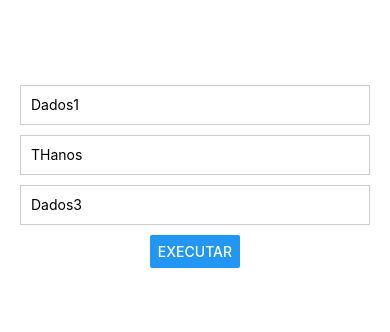
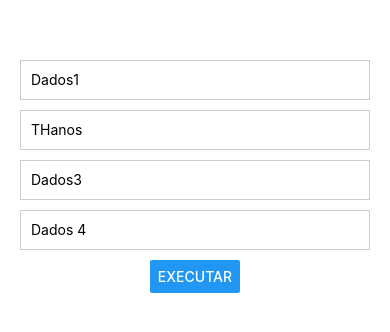
Before and after one commit to FelipePatriota/CAPA, a React Native app in the folder AwesomeProject/: screen / in a window 390 px wide. Shown: the part 246-578 px from the top of the page. Built offline with nearby package versions, Linux system fonts and the light colour scheme.

Commit message:
Botão LD

```diff
--- a/AwesomeProject/App.js
+++ b/AwesomeProject/App.js
@@ -5,11 +5,13 @@ export default function App() {
   const [input1, setInput1] = useState("");
   const [inputTHanos, setInputTHanos] = useState("");
   const [input3, setInput3] = useState("");
+  const [inputLD, setInputLD] = useState("");
 
   const handleButtonPress = () => {
     console.log("Valor do Input 1:", input1);
     console.log("Valor do Input THANOS:", inputTHanos);
     console.log("Valor do Input 3:", input3);
+    console.log("Valor do Input 4: ", inputLD);
 
   };
   return (
@@ -36,6 +38,13 @@ export default function App() {
           keyboardType="numeric"
           value={input1}
           onChangeText={setInput3}
+        />
+         <TextInput
+          style={style.input}
+          placeholder="Dados 4"
+          keyboardType="numeric"
+          value={inputLD}
+          onChangeText={setInputLD}
         />
 
         <Button title="Executar" onPress={handleButtonPress} />
```
